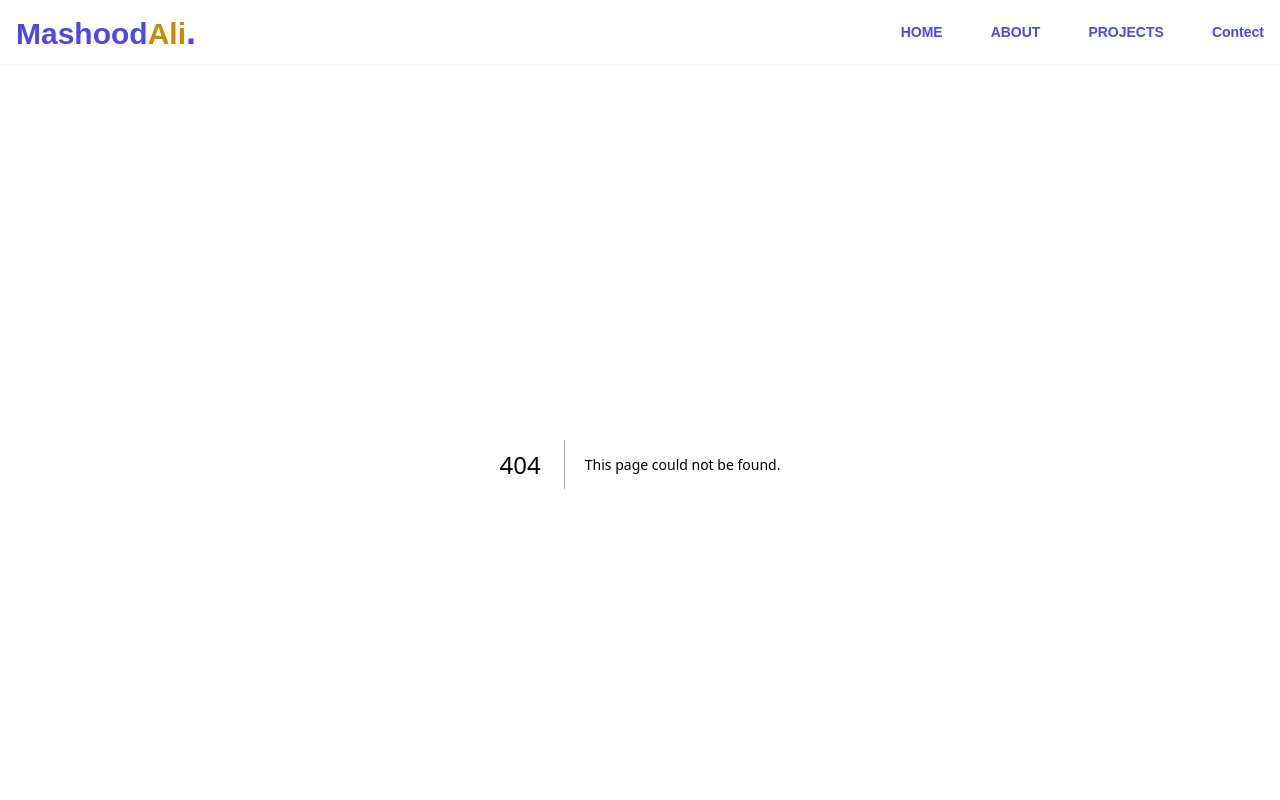
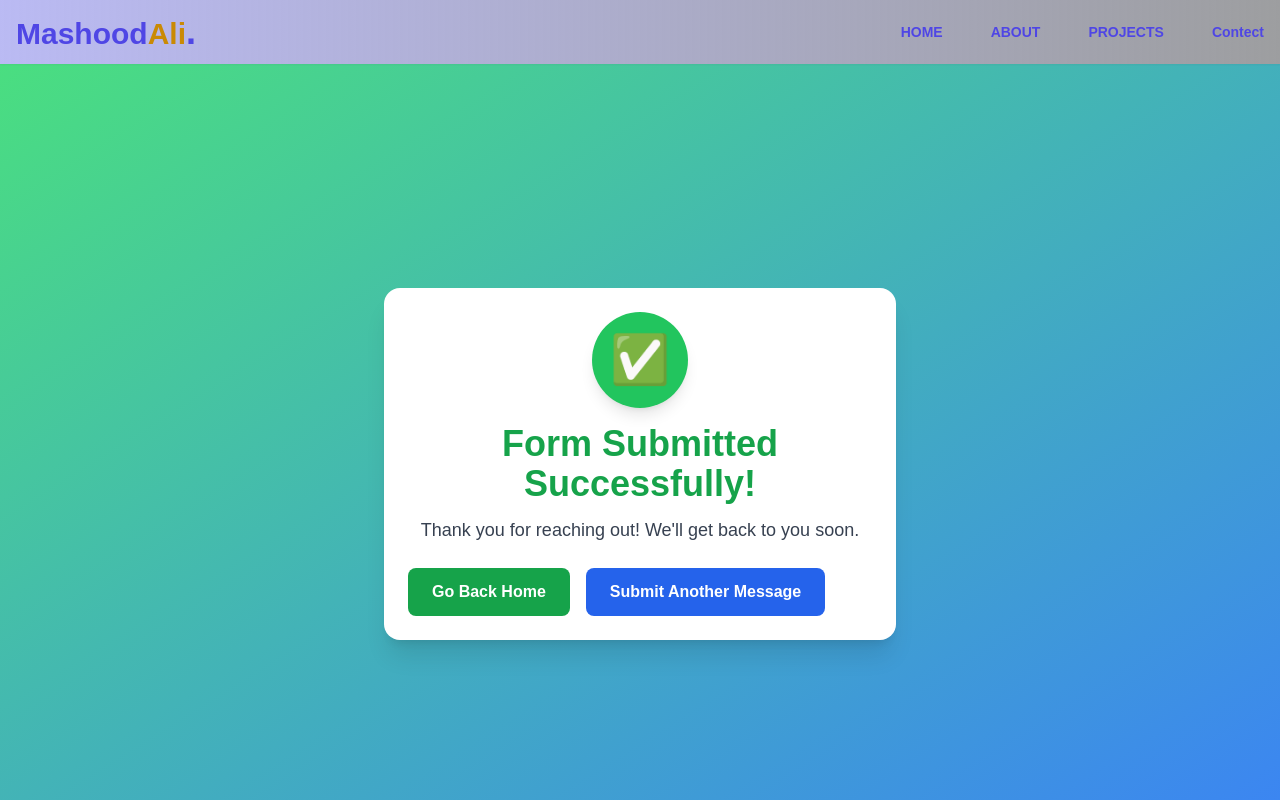
Before and after one commit to Mashoodgondal/Portfolio, a Next.js app in the folder portfolio/: page /successpage in a window 1280 px wide. Before the commit this address had no page. Shown: the top 800 px of the page. Built offline with nearby package versions, Linux system fonts and the light colour scheme.

Commit message:
success page

```diff
--- a/portfolio/app/contect/page.js
+++ b/portfolio/app/contect/page.js
@@ -1,18 +1,27 @@
 "use client"
 
 import { useState } from "react";
+import { useRouter } from "next/navigation";
 
 export default function ContactUs() {
+    const router = useRouter();
     const [name, setname] = useState("")
     const [email, setemail] = useState("")
     const [message, setmessage] = useState("")
     const messageHandeler = async () => {
         if (!name || !email || !message) {
             alert("All feilds are required")
+            return;
         }
         else {
             try {
                 const res = await fetch('http://localhost:3000/api/contact', { method: "POST", headers: { "Content-type": "application/json" }, body: JSON.stringify({ name, email, message }) })
+                if (res.ok) {
+                    router.push("/successpage");
+                } else {
+                    alert("Failed to submit form, please try again.");
+                }
+
             } catch (error) {
                 console.log("Error in posting");
 
@@ -36,7 +45,7 @@ export default function ContactUs() {
 
                         <div className="p-2 w-1/2">
                             <div className="relative">
-                                <label htmlFor="name" className="leading-7 text-blue-700 text-sm ">
+                                <label htmlFor="name" className="leading-7 text-blue-700 font-bold text-sm ">
                                     Name
                                 </label>
                                 <input
@@ -45,7 +54,7 @@ export default function ContactUs() {
                                     type="text"
                                     id="name"
                                     name="name"
-                                    className="w-full bg-gradient-to-br from-yellow-100 to-orange-100 text-gray-900 rounded-lg border border-gray-300 focus:border-purple-500 focus:ring-2 focus:ring-purple-300 py-2 px-3 outline-none transition-all duration-200"
+                                    className="w-full bg-gradient-to-br from-yellow-300 to-orange-200 text-gray-900 rounded-lg border border-gray-300 focus:border-purple-500 focus:ring-2 focus:ring-purple-300 py-2 px-3 outline-none transition-all duration-200"
                                 />
                             </div>
                         </div>
@@ -62,7 +71,7 @@ export default function ContactUs() {
                                     type="email"
                                     id="email"
                                     name="email"
-                                    className="w-full bg-gradient-to-br from-yellow-100 to-orange-100 text-gray-900 rounded-lg border border-gray-300 focus:border-purple-500 focus:ring-2 focus:ring-purple-300 py-2 px-3 outline-none transition-all duration-200"
+                                    className="w-full bg-gradient-to-br from-yellow-300 to-orange-200 text-gray-900 rounded-lg border border-gray-300 focus:border-purple-500 focus:ring-2 focus:ring-purple-300 py-2 px-3 outline-none transition-all duration-200"
                                 />
                             </div>
                         </div>
@@ -70,7 +79,7 @@ export default function ContactUs() {
 
                         <div className="p-2 w-full">
                             <div className="relative">
-                                <label htmlFor="message" className="leading-7 text-blue-700 text-sm ">
+                                <label htmlFor="message" className="leading-7 text-blue-700 font-bold text-sm ">
                                     Message
                                 </label>
                                 <textarea
@@ -78,16 +87,18 @@ export default function ContactUs() {
                                     value={message}
                                     id="message"
                                     name="message"
-                                    className="w-full bg-gradient-to-br from-yellow-100 to-orange-100 text-gray-900 rounded-lg border border-gray-300 focus:border-purple-500 focus:ring-2 focus:ring-purple-300 h-32 py-2 px-3 outline-none resize-none transition-all duration-200"
+                                    className="w-full bg-gradient-to-br from-yellow-200 to-orange-200 text-gray-900 rounded-lg border border-gray-300 focus:border-purple-500 focus:ring-2 focus:ring-purple-300 h-32 py-2 px-3 outline-none resize-none transition-all duration-200"
                                 ></textarea>
                             </div>
                         </div>
 
 
                         <div className="p-2 w-full">
+
                             <button onClick={messageHandeler} className="flex mx-auto text-white bg-purple-600 border-0 py-2 px-8 focus:outline-none hover:bg-purple-700 rounded-lg text-lg transition-all duration-200">
                                 Send Message
                             </button>
+
                         </div>
 
 
--- /dev/null
+++ b/portfolio/app/successpage/page.js
@@ -0,0 +1,56 @@
+
+
+"use client";
+
+import { useEffect, useState } from "react";
+import { useRouter } from "next/navigation";
+import Confetti from "react-confetti";
+import { useWindowSize } from "react-use";
+import Link from "next/link";
+
+export default function SuccessPage() {
+    const router = useRouter();
+    const { width, height } = useWindowSize();
+    const [showConfetti, setShowConfetti] = useState(true);
+
+    useEffect(() => {
+        setTimeout(() => setShowConfetti(false), 3000); // Stop confetti after 3 seconds
+    }, []);
+
+    return (
+        <div className="flex flex-col items-center justify-center min-h-screen bg-gradient-to-br from-green-400 to-blue-500 text-white p-6">
+            {showConfetti && <Confetti width={width} height={height} />}
+
+            {/* ✅ Success Animation */}
+            <div className="bg-white p-6 rounded-2xl shadow-xl text-center w-full max-w-lg animate-fade-in">
+                <div className="flex justify-center">
+                    {/* Animated Success Icon */}
+                    <div className="w-24 h-24 bg-green-500 text-white flex items-center justify-center rounded-full text-5xl shadow-lg">
+                        ✅
+                    </div>
+                </div>
+
+                <h1 className="text-3xl md:text-4xl font-bold text-green-600 mt-4 animate-slide-in">
+                    Form Submitted Successfully!
+                </h1>
+                <p className="text-lg text-gray-700 mt-3 animate-slide-in delay-200">
+                    Thank you for reaching out! We'll get back to you soon.
+                </p>
+
+                {/* ✅ Buttons */}
+                <div className="mt-6 flex flex-col md:flex-row gap-4">
+                    <Link href="/">
+                        <button className="px-6 py-3 bg-green-600 hover:bg-green-700 text-white font-semibold rounded-lg transition-all duration-200">
+                            Go Back Home
+                        </button>
+                    </Link>
+                    <Link href="/contact">
+                        <button className="px-6 py-3 bg-blue-600 hover:bg-blue-700 text-white font-semibold rounded-lg transition-all duration-200">
+                            Submit Another Message
+                        </button>
+                    </Link>
+                </div>
+            </div>
+        </div>
+    );
+}
```
